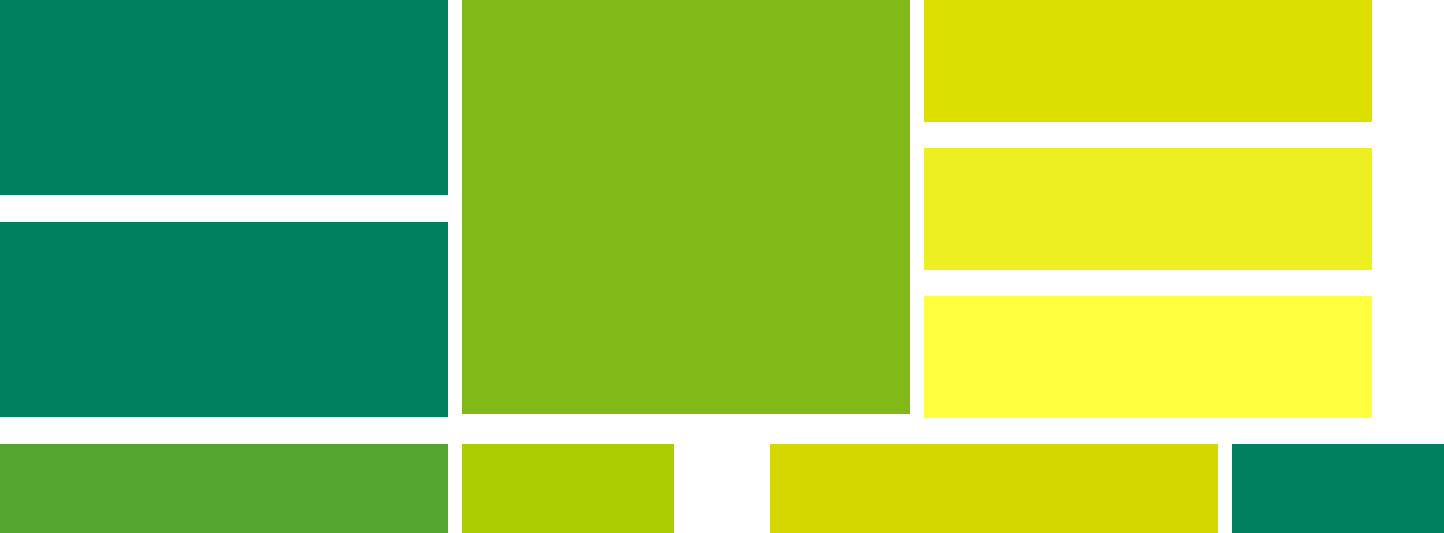
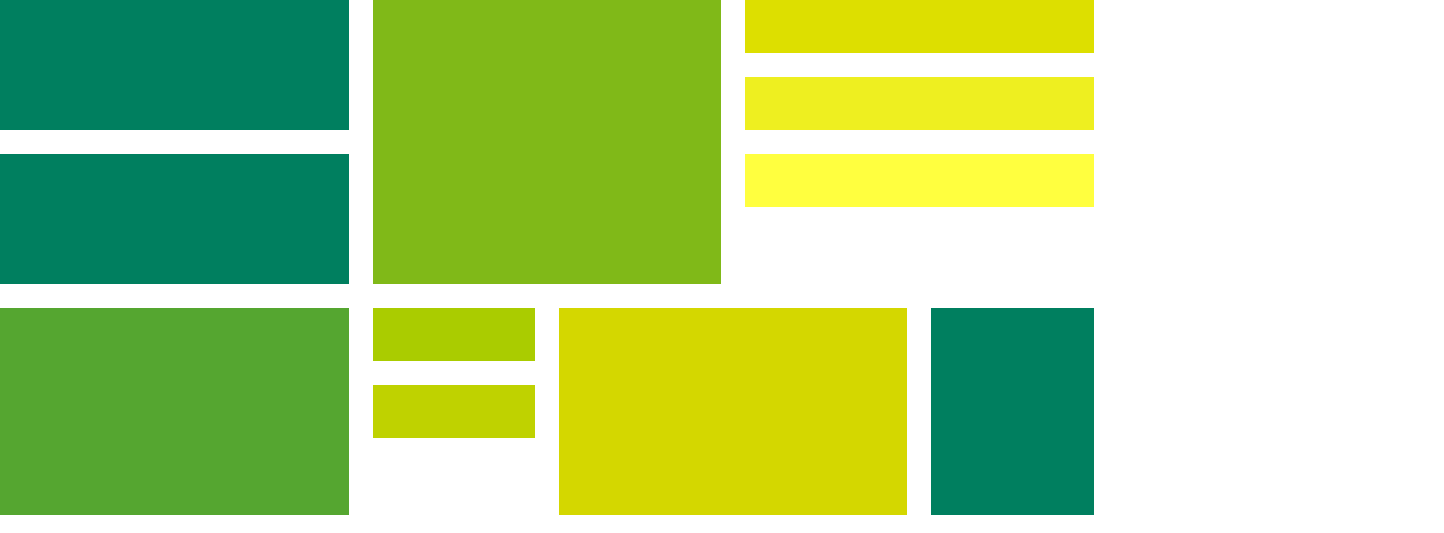
Before and after one commit to Taimmesia/gridpractice, a plain HTML site: page index.html in a window 1280 px wide. Shown: the top 533 px of the page, 1444 px wide, since content can reach past the window. Drawn offline with Linux system fonts and the light colour scheme.

Commit message:
Made some corrections to the grid items

```diff
--- a/css/style.css
+++ b/css/style.css
@@ -1,105 +1,82 @@
 .grid-container {
-  width: 1440px;
+  max-width: 1440px;
+  width: 100%;
   height: 900px;
   display: grid;
-  grid-template-columns: repeat(9, 130px);
-  grid-template-rows: repeat(12, 50px);
+  grid-template-rows: repeat(12, 1fr);
+  grid-template-columns: repeat(7, 2fr);
   grid-gap: 24px;
 }
 
 .grid-item-1 {
-  width: 448px;
-  height: 195px;
   grid-row: 1 / 3;
-  grid-column: 1/ 2;
+  grid-column: 1 / 3;
   background-color: #007f5f;
 }
 
 .grid-item-2 {
-  width: 448px;
-  height: 195px;
-  grid-row: 4 / 6;
-  grid-column: 1 / 2;
+  grid-row: 3 / 5;
+  grid-column: 1 / 3;
   background-color: #007f5f;
 }
 
 .grid-item-3 {
-  width: 448px;
-  height: 268px;
-  grid-row: 7 / 10;
-  grid-column: 1 / 2;
+  grid-row: 5 / 8;
+  grid-column: 1 / 3;
   background-color: #55a630;
 }
 
 .grid-item-4 {
-  width: 448px;
-  height: 414px;
-  grid-row: 1 / 6;
-  grid-column: 4 / 5;
+  grid-row: 1 / 5;
+  grid-column: 3 / 5;
   background-color: #80b918;
 }
 
 .grid-item-5 {
-  width: 212px;
-  height: 122px;
-  grid-row: 7 / 8;
-  grid-column: 4 / 4;
+  grid-row: 5 / 6;
+  grid-column: 3 / 3;
   background-color: #aacc00;
 }
 
 .grid-item-6 {
-  width: 212px;
-  height: 122px;
-  grid-row: 9 / 10;
-  grid-column: 4 / 4;
+  grid-row: 6 / 7;
+  grid-column: 3 / 3;
   background-color: #bfd200;
 }
 
 .grid-item-7 {
-  width: 448px;
-  height: 122px;
   grid-row: 1 / 2;
-  grid-column: 7 / 8;
+  grid-column: 5 / 7;
   background-color: #dddf00;
 }
 
 .grid-item-8 {
-  width: 448px;
-  height: 122px;
-  grid-row: 3 / 4;
-  grid-column: 7 / 8;
+  grid-row: 2 / 3;
+  grid-column: 5 / 7;
   background-color: #eeef20;
 }
 
 .grid-item-9 {
-  width: 448px;
-  height: 122px;
-  grid-row: 5 / 6;
-  grid-column: 7 / 8;
+  grid-row: 3 / 4;
+  grid-column: 5 / 7;
   background-color: #ffff3f;
 }
 
 .grid-item-10 {
-  width: 448px;
-  height: 268px;
-  grid-row: 7 / 10;
-  grid-column: 6 / 7;
+  grid-row: 5 / 8;
+  grid-column: 4 / 6;
   background-color: #d4d700;
 }
 
 .grid-item-11 {
-  width: 212px;
-  height: 268px;
-  grid-row: 7 / 10;
-  grid-column: 9 / 9;
+  grid-row: 5 / 8;
+  grid-column: 6 / 6;
   background-color: #007f5f;
 }
 
 .grid-item-12 {
-  width: 1440px;
-  height: 146px;
-  grid-row: 11 / 12;
-  grid-column: 1 / 9;
+  grid-row: 8 / 9;
+  grid-column: 1 / 7;
   background-color: #9bc1bc;
   font-family: Arial, Helvetica, sans-serif;
   font-size: 40px;
```
